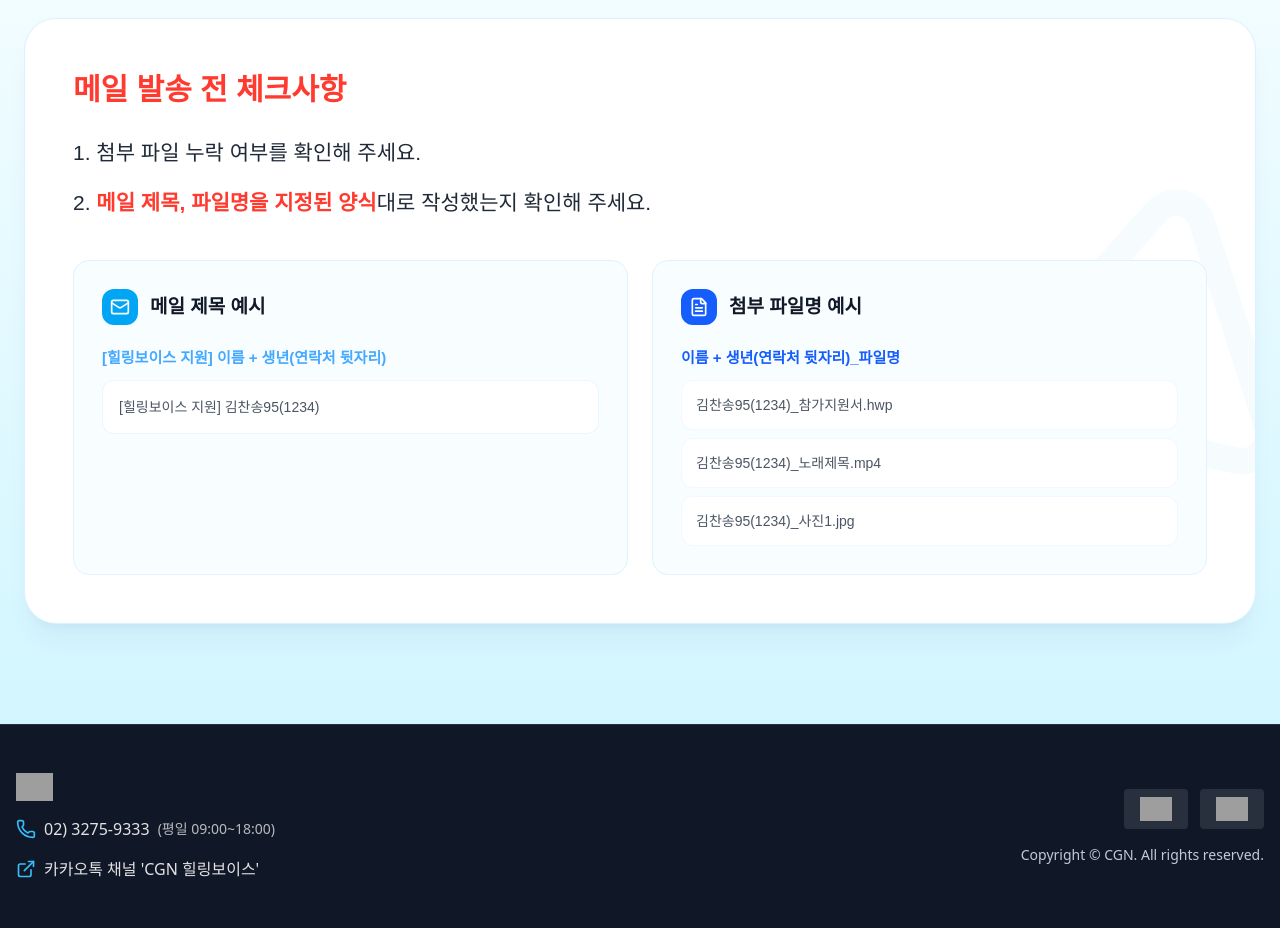
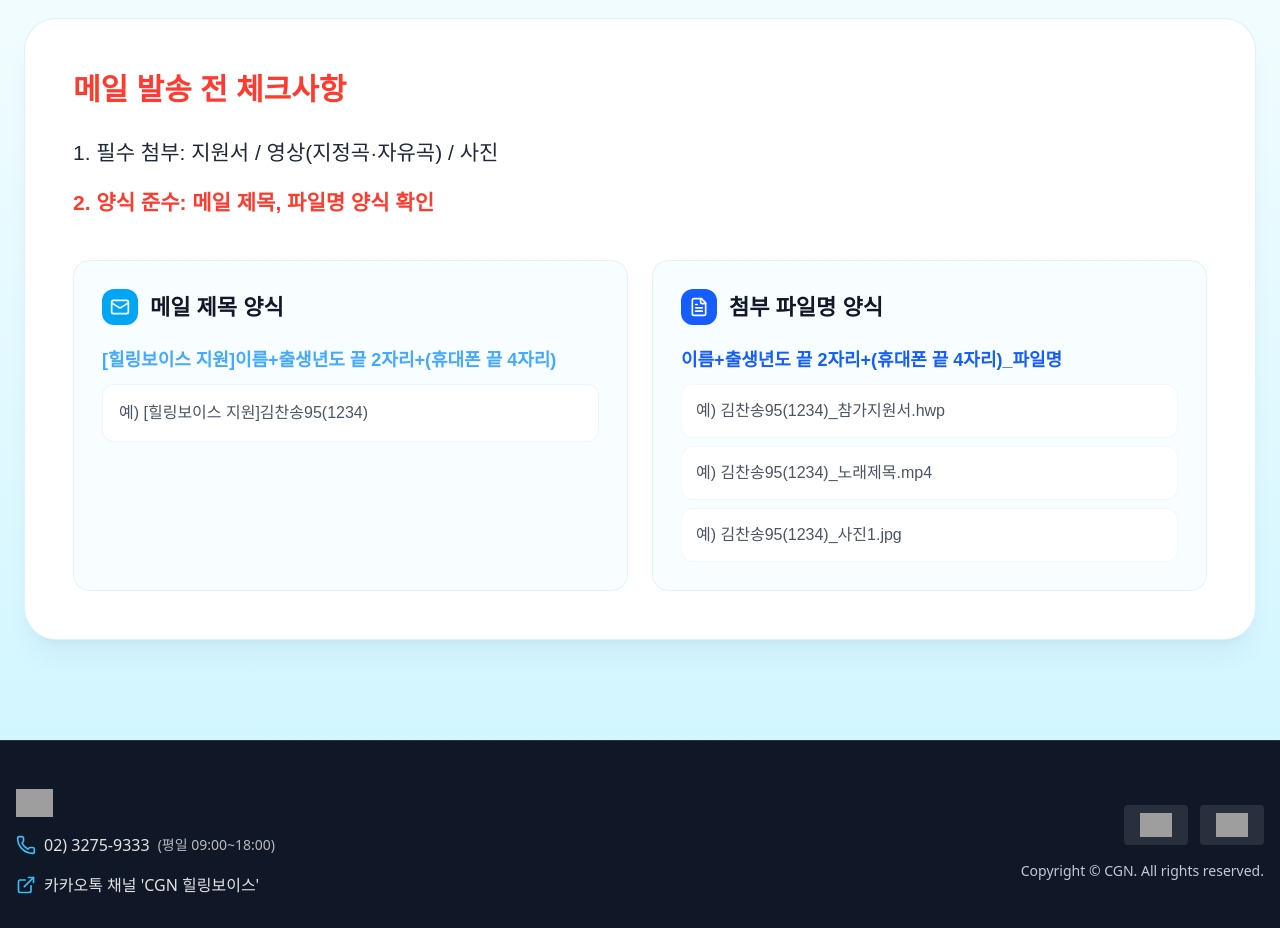
Before and after one commit to seun9eun/healingvoice, a React (Vite) app: page / in a window 1280 px wide. Shown: the part 6660-7588 px from the top of the page. Built offline with nearby package versions, Linux system fonts and the light colour scheme; grey boxes are pictures that could not be loaded; a web font is replaced by a local one.

Commit message:
style: update checklist content and refine typography

```diff
--- a/src/app/components/ChecklistSection.tsx
+++ b/src/app/components/ChecklistSection.tsx
@@ -27,11 +27,6 @@ export function ChecklistSection() {
           className="bg-white rounded-[32px] border border-sky-200/50 p-8 md:p-12 shadow-xl shadow-blue-900/5 relative overflow-hidden"
           style={pretendardStyle}
         >
-          {/* 배경 워터마크 아이콘 */}
-          <div className="absolute top-1/2 right-[-5%] -translate-y-1/2 opacity-[0.03] pointer-events-none transform rotate-12">
-            <AlertTriangle className="w-80 h-80 text-sky-500" />
-          </div>
-
           <div className="relative z-10 flex flex-col gap-10">
 
             {/* Header: 빨간색 포인트와 안내 문구 */}
@@ -41,13 +36,11 @@ export function ChecklistSection() {
               </h2>
 
               <div className="space-y-4 text-gray-800 font-medium leading-relaxed">
-                <p className="text-[19px] md:text-[21px]">
+                <p className="text-[19px] md:text-[21px] break-keep">
                   {t('checklist.item1')}
                 </p>
-                <p className="text-[19px] md:text-[21px]">
-                  {t('checklist.item2_1')}
-                  <span className="text-[#FF3B30] font-bold">{t('checklist.item2_bold')}</span>
-                  {t('checklist.item2_2')}
+                <p className="text-[19px] md:text-[21px] text-[#FF3B30] font-bold break-keep">
+                  {t('checklist.item2_1')}{t('checklist.item2_bold')}{t('checklist.item2_2')}
                 </p>
               </div>
             </div>
@@ -61,17 +54,17 @@ export function ChecklistSection() {
                   <div className="bg-[#00a6f4] p-2 rounded-xl">
                     <Mail className="w-5 h-5 text-white" />
                   </div>
-                  <h3 className="text-[17px] md:text-[19px] font-bold text-gray-900">
+                  <h3 className="text-[20px] md:text-[22px] font-bold text-gray-900">
                     {t('checklist.subject.title')}
                   </h3>
                 </div>
 
                 <div className="flex flex-col gap-3">
-                  <p className="text-[#44a9ff] text-[13px] md:text-[15px] font-bold break-all leading-tight">
+                  <p className="text-[#44a9ff] text-[16px] md:text-[18px] font-bold break-all leading-tight">
                     {t('checklist.subject.format')}
                   </p>
                   <div className="bg-white border border-[#44a9ff]/10 rounded-xl p-4">
-                    <p className="text-gray-600 text-[12px] md:text-[14px] font-medium leading-[16px] md:leading-[20px] break-all">
+                    <p className="text-gray-600 text-[15px] md:text-[16px] font-medium leading-[20px] md:leading-[24px] break-all">
                       {t('checklist.subject.example')}
                     </p>
                   </div>
@@ -84,19 +77,19 @@ export function ChecklistSection() {
                   <div className="bg-[#155dfc] p-2 rounded-xl">
                     <FileText className="w-5 h-5 text-white" />
                   </div>
-                  <h3 className="text-[17px] md:text-[19px] font-bold text-gray-900">
+                  <h3 className="text-[20px] md:text-[22px] font-bold text-gray-900">
                     {t('checklist.filename.title')}
                   </h3>
                 </div>
 
                 <div className="flex flex-col gap-3">
-                  <p className="text-[#155dfc] text-[13px] md:text-[15px] font-bold break-all leading-tight">
+                  <p className="text-[#155dfc] text-[16px] md:text-[18px] font-bold break-all leading-tight">
                     {t('checklist.filename.format')}
                   </p>
                   <div className="space-y-2">
                     {[1, 2, 3].map((num) => (
                       <div key={num} className="bg-white border border-[#155dfc]/5 rounded-xl p-3.5">
-                        <p className="text-gray-600 text-[11px] md:text-[14px] font-medium leading-[16px] md:leading-[20px] break-all">
+                        <p className="text-gray-600 text-[15px] md:text-[16px] font-medium leading-[20px] md:leading-[24px] break-all">
                           {t(`checklist.filename.file${num}`)}
                         </p>
                       </div>
--- a/src/app/translations.ts
+++ b/src/app/translations.ts
@@ -105,21 +105,21 @@ export const translations = {
     },
     checklist: {
       title: "메일 발송 전 체크사항",
-      item1: "1. 첨부 파일 누락 여부를 확인해 주세요.",
-      item2_1: "2. ",
-      item2_bold: "메일 제목, 파일명을 지정된 양식",
-      item2_2: "대로 작성했는지 확인해 주세요.",
+      item1: "1. 필수 첨부: 지원서 / 영상(지정곡·자유곡) / 사진",
+      item2_1: "2. 양식 준수: ",
+      item2_bold: "메일 제목, 파일명 양식 확인",
+      item2_2: "",
       subject: {
-        title: "메일 제목 예시",
-        format: "[힐링보이스 지원] 이름 + 생년(연락처 뒷자리)",
-        example: "[힐링보이스 지원] 김찬송95(1234)",
+        title: "메일 제목 양식",
+        format: "[힐링보이스 지원]이름+출생년도 끝 2자리+(휴대폰 끝 4자리)",
+        example: "예) [힐링보이스 지원]김찬송95(1234)",
       },
       filename: {
-        title: "첨부 파일명 예시",
-        format: "이름 + 생년(연락처 뒷자리)_파일명",
-        file1: "김찬송95(1234)_참가지원서.hwp",
-        file2: "김찬송95(1234)_노래제목.mp4",
-        file3: "김찬송95(1234)_사진1.jpg",
+        title: "첨부 파일명 양식",
+        format: "이름+출생년도 끝 2자리+(휴대폰 끝 4자리)_파일명",
+        file1: "예) 김찬송95(1234)_참가지원서.hwp",
+        file2: "예) 김찬송95(1234)_노래제목.mp4",
+        file3: "예) 김찬송95(1234)_사진1.jpg",
       },
     },
     songs: {
```
